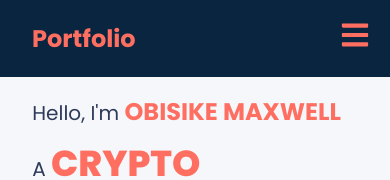
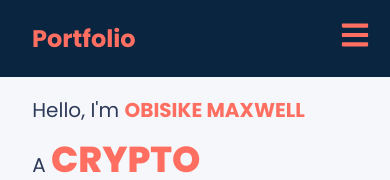
Before and after one commit to Maxzi3/MyPortfolio, a React (Vite) app: page / in a window 390 px wide. Shown: the top 180 px of the page. Built offline with nearby package versions, Linux system fonts and the light colour scheme; a web font is replaced by a local one.

Commit message:
"Updated animation properties in Contact component and font sizes in Hero component"

```diff
--- a/src/Components/Contact.jsx
+++ b/src/Components/Contact.jsx
@@ -12,9 +12,9 @@ const aninmatelist = (delay) => ({
   viewport: { once: true },
 });
 const aninmatelist2 = (delay) => ({
-  initial: { x: 100, opacity: 0 },
+  initial: { y: 200, opacity: 0 },
   whileInView: {
-    x: 0,
+    y: 0,
     opacity: 1,
     transition: { duration: 0.5, delay: delay },
   },
--- a/src/Components/Hero.jsx
+++ b/src/Components/Hero.jsx
@@ -33,7 +33,7 @@ const Hero = () => {
             className="text-textcolor text-xl px-4"
           >
             Hello, I'm{" "}
-            <span className="text-textcolor1 text-2xl font-bold ">
+            <span className="text-textcolor1 md:text-2xl text-xl font-bold ">
               OBISIKE MAXWELL
             </span>
           </motion.p>
```
